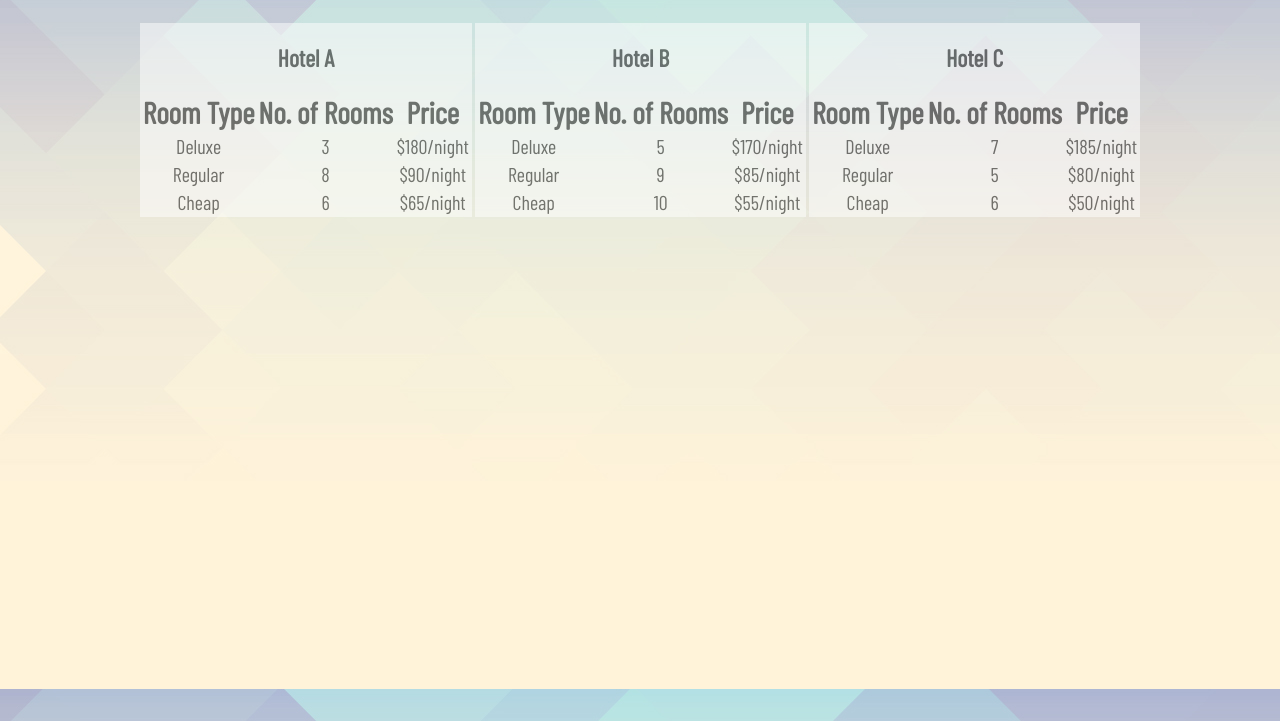
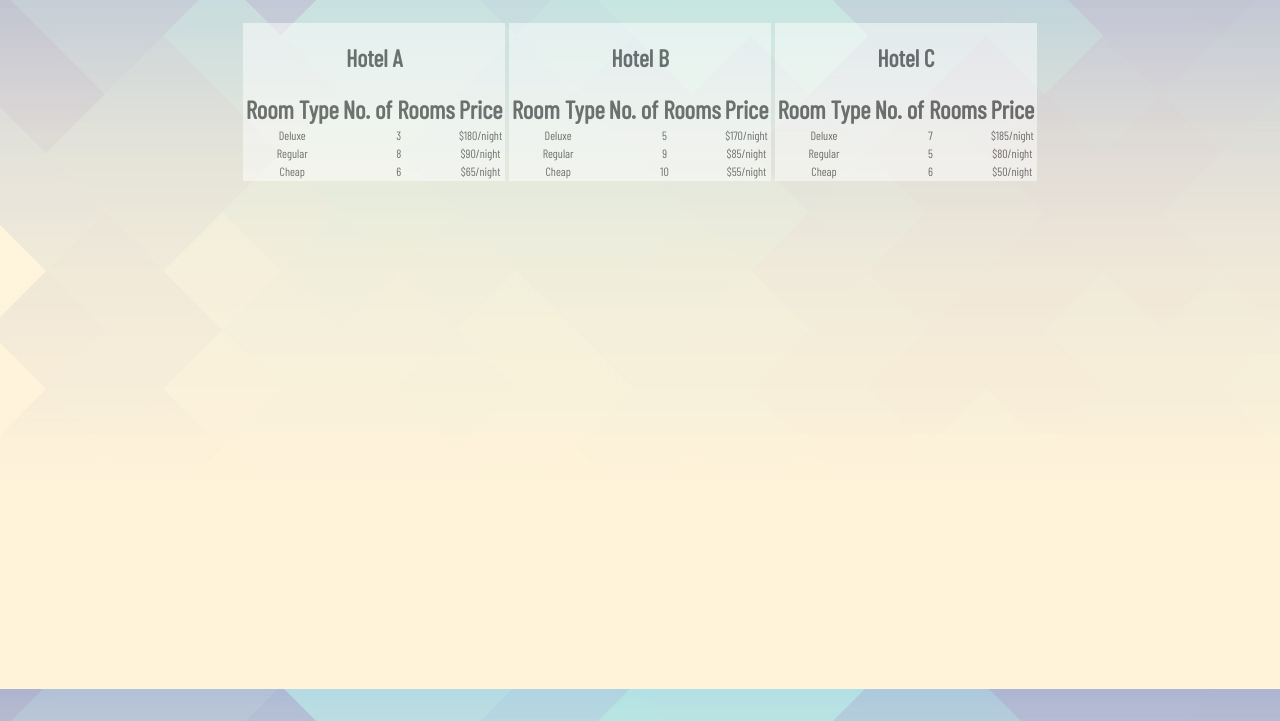
Before and after one commit to Reveka-Lee/CS-370-Hotel-Rooms, a plain HTML site: page hotelrooms.html in a window 1280 px wide. Shown: the part 79-800 px from the top of the page. Drawn offline with Linux system fonts and the light colour scheme.

Commit message:
Update hotelroom.css

```diff
--- a/hotelroom.css
+++ b/hotelroom.css
@@ -24,9 +24,9 @@
   }
 
   th{
-    font-size: 30px;
+    font-size: 25px;
   }
 
   td{
-    font-size: 20px;
+    font-size: 12px;
   }
```
